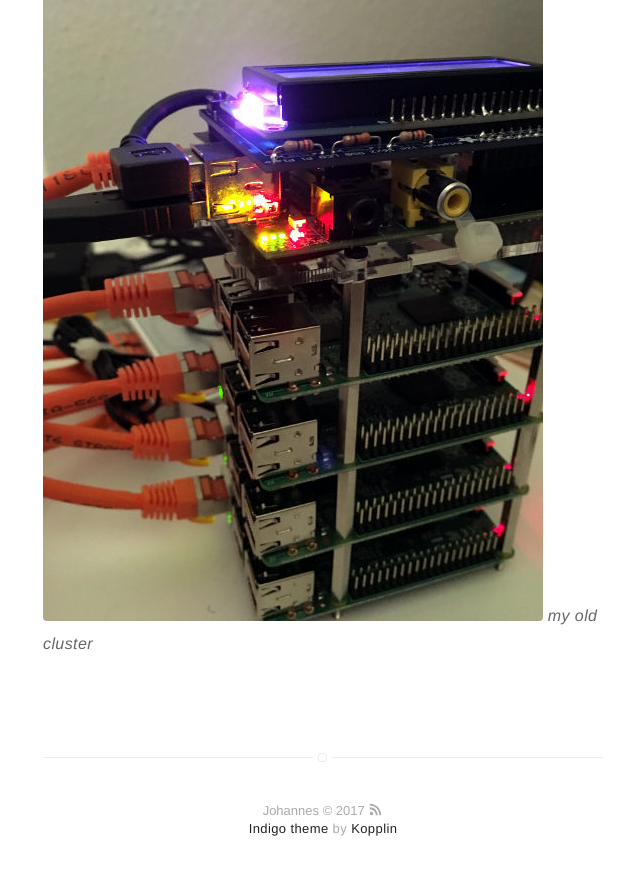
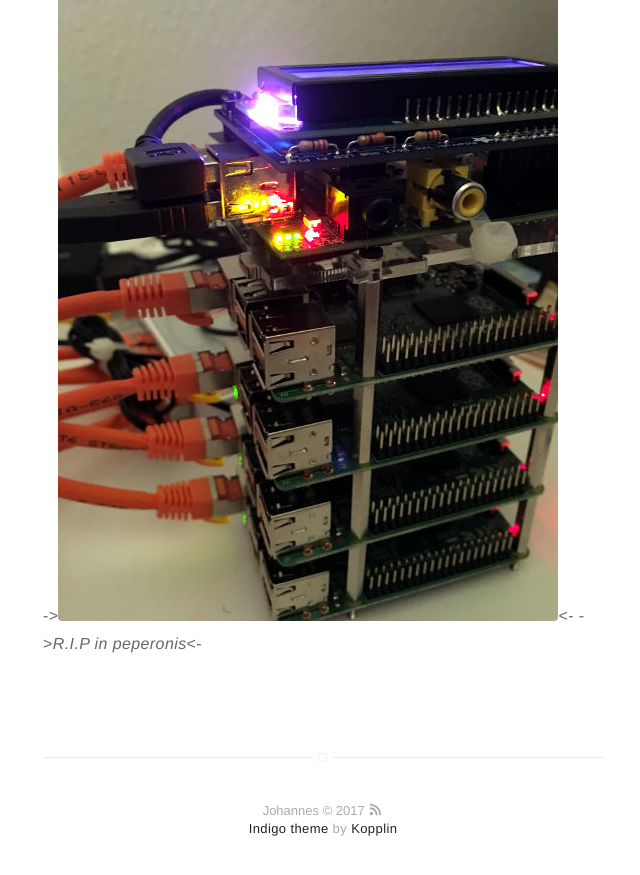
Before and after one commit to jvarg/jvarg.github.io, a Jekyll site: the page built from _posts/2017-03-18-dedicated-machine-learning-workstation.markdown, in a window 1280 px wide and 900 px high, scrolled down 1116 px. Shown: the top 875 px of the window, without its empty margins (317-957 px from the left). Built offline with Jekyll 4.4.1, drawn with Linux system fonts in a browser that asks for light colours.

Commit message:
final1.0.a

```diff
--- a/_posts/2017-03-18-dedicated-machine-learning-workstation.markdown
+++ b/_posts/2017-03-18-dedicated-machine-learning-workstation.markdown
@@ -31,5 +31,5 @@ change my ssh-server-config to public-key authentication and im ready to go.
 >"extract formula" aka **tar** command to uncompress **tar.bz2/tgz** files,
 >just use dtrx (Do The Right Extraction) *apt-get install dtrx*.
 
-![cluster](http://zeroispri.me/assets/images/postimages/cluster.JPG)
-*my old cluster*
+->![cluster](http://zeroispri.me/assets/images/postimages/cluster.JPG)<-
+->*R.I.P in peperonis*<-
```
